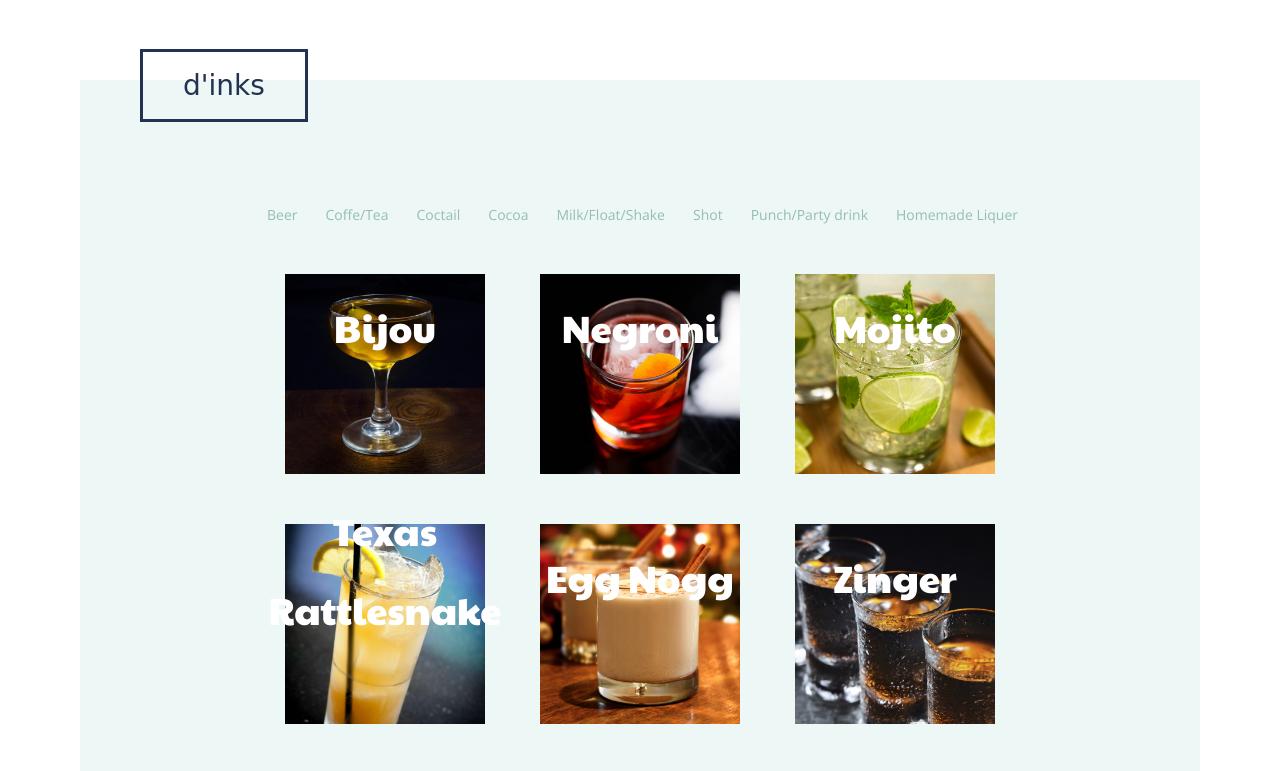
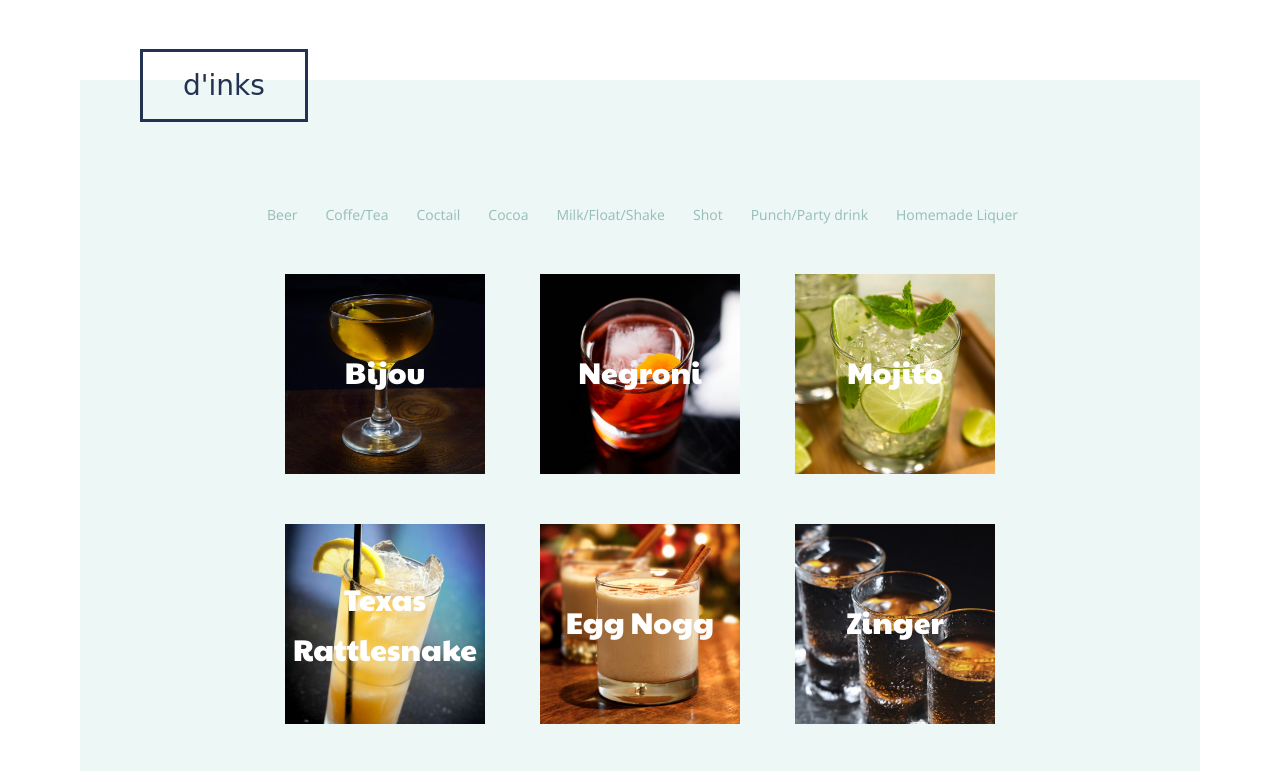
Before and after one commit to ArkadiuszMaliszewski/Daft_Academy_zadanie_domowe_2, a website built with webpack: page src/template.html in a window 1280 px wide. Shown: the top 771 px of the page. Built offline with nearby package versions, Linux system fonts and the light colour scheme; a web font is replaced by a local one.

Commit message:
Zadanie domowe 2 - gallery adjustments

```diff
--- a/src/stylesheets/_gallery-section.scss
+++ b/src/stylesheets/_gallery-section.scss
@@ -74,20 +74,20 @@
                 text-align: center;
 
                 .gallery-drinks_name{
-                    font-size: 38px;
+                    font-size: 30px;
                     font-weight: 400;
                     color: white;
                     position: relative;
-                    bottom: 175px;
+                    bottom: 125px;
                     left: 0;
                 }
 
                 &:nth-of-type(4){
 
-                .gallery-drinks_name{
-                    bottom: 233px;
-                    line-height: 79px;
-                }
+                    .gallery-drinks_name{
+                        bottom: 150px;
+                        line-height: 50px;
+                    }
 
                 }
 
```
